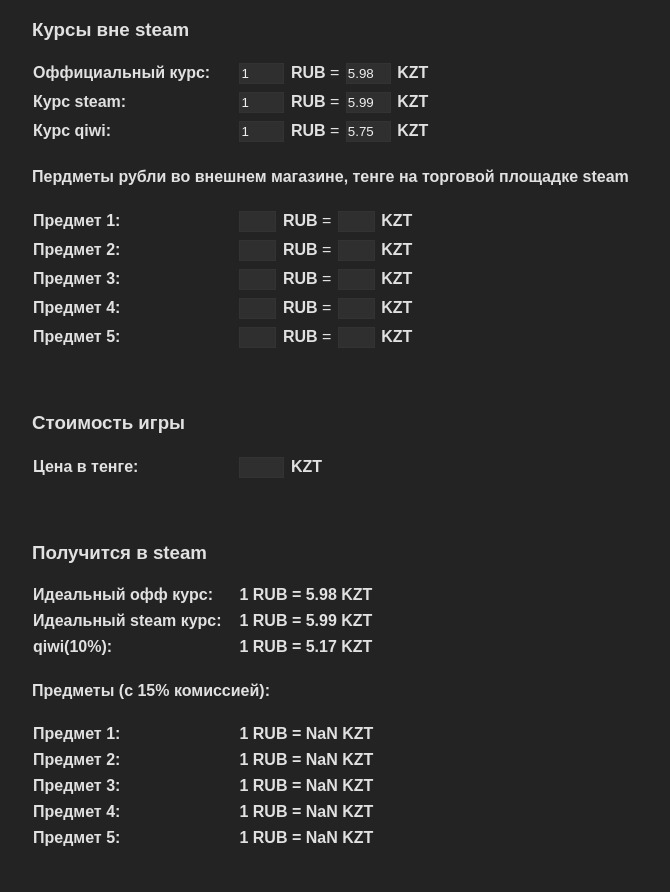
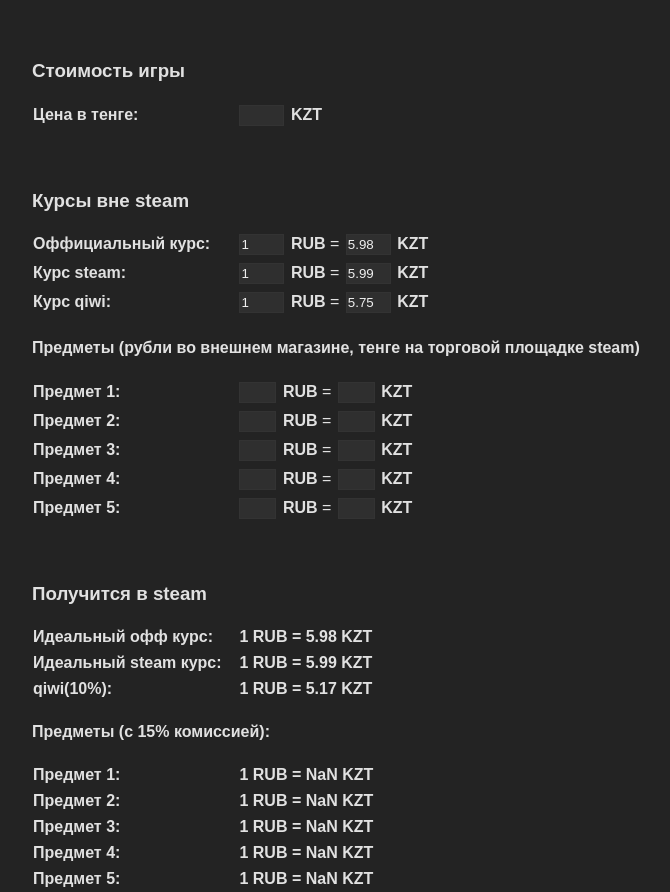
Before and after one commit to rejedai/steam-calc, a plain HTML site: page index.html in a window 1280 px wide. Shown: the whole page, without its empty margins (208-878 px from the left). Before the commit the page ends 851 px from the top, so only its background shows below. Drawn offline with Linux system fonts and the light colour scheme.

Commit message:
Update theme

```diff
--- a/index.html
+++ b/index.html
@@ -6,6 +6,13 @@
 </head>
 <body onload="on_load()">
 <div style="position: absolute; margin: auto; width: 800px; top:0; bottom: 0; left: 0; right: 0;">
+    <h3>Стоимость игры</h3>
+    <div>
+        <label style="width:200px;display:inline-block;"><b>Цена в тенге:</b></label>
+        <input id="game_price" size="3" onblur="recalculate()">
+        <label><b>KZT</b></label>
+    </div>
+
     <h3>Курсы вне steam</h3>
     <div>
         <label style="width:200px;display:inline-block;"><b>Оффициальный курс:</b></label>
@@ -28,16 +35,9 @@
         <input id="qiwi_kzt" size="3" onblur="recalculate()">
         <label><b>KZT</b></label>
     </div>
-    <h4 id="add_new">Пердметы рубли во внешнем магазине, тенге на торговой площадке steam</h4>
+    <h4 id="add_new">Прeдметы (рубли во внешнем магазине, тенге на торговой площадке steam)</h4>
 
-    <h3 style="margin-top: 60px;">Стоимость игры</h3>
-    <div>
-        <label style="width:200px;display:inline-block;"><b>Цена в тенге:</b></label>
-        <input id="game_price" size="3" onblur="recalculate()">
-        <label><b>KZT</b></label>
-    </div>
-
-    <h3 style="margin-top: 60px;">Получится в steam</h3>
+    <h3>Получится в steam</h3>
     <div>
         <label style="width:200px;display:inline-block;"><b>Идеальный офф курс:</b></label>
         <label><b id="official_out"></b></label>
@@ -131,6 +131,9 @@
         background-color: #232323;
         color: #e1e1e1;
     }
+    h3 {
+        margin-top: 60px;
+    }
     input {
         color: #efefef;
         background-color: #2f2f2f;
```
